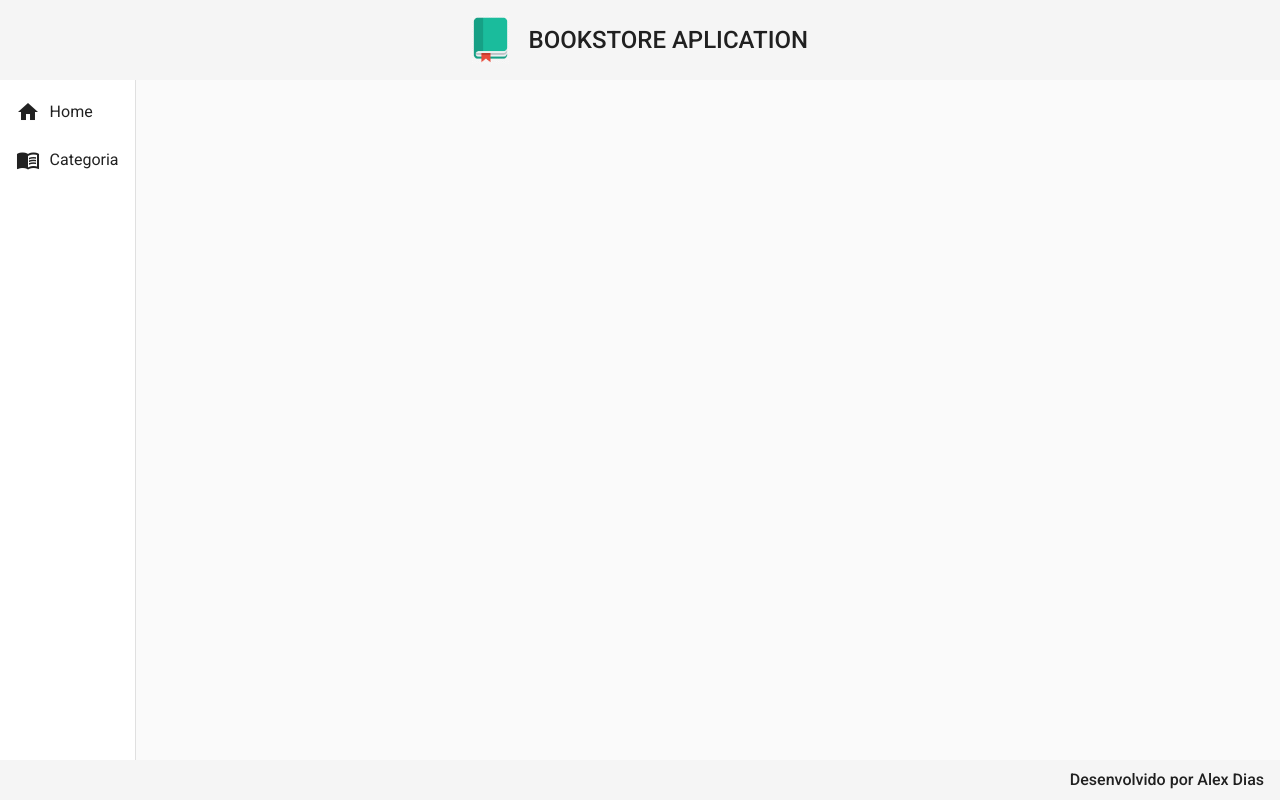
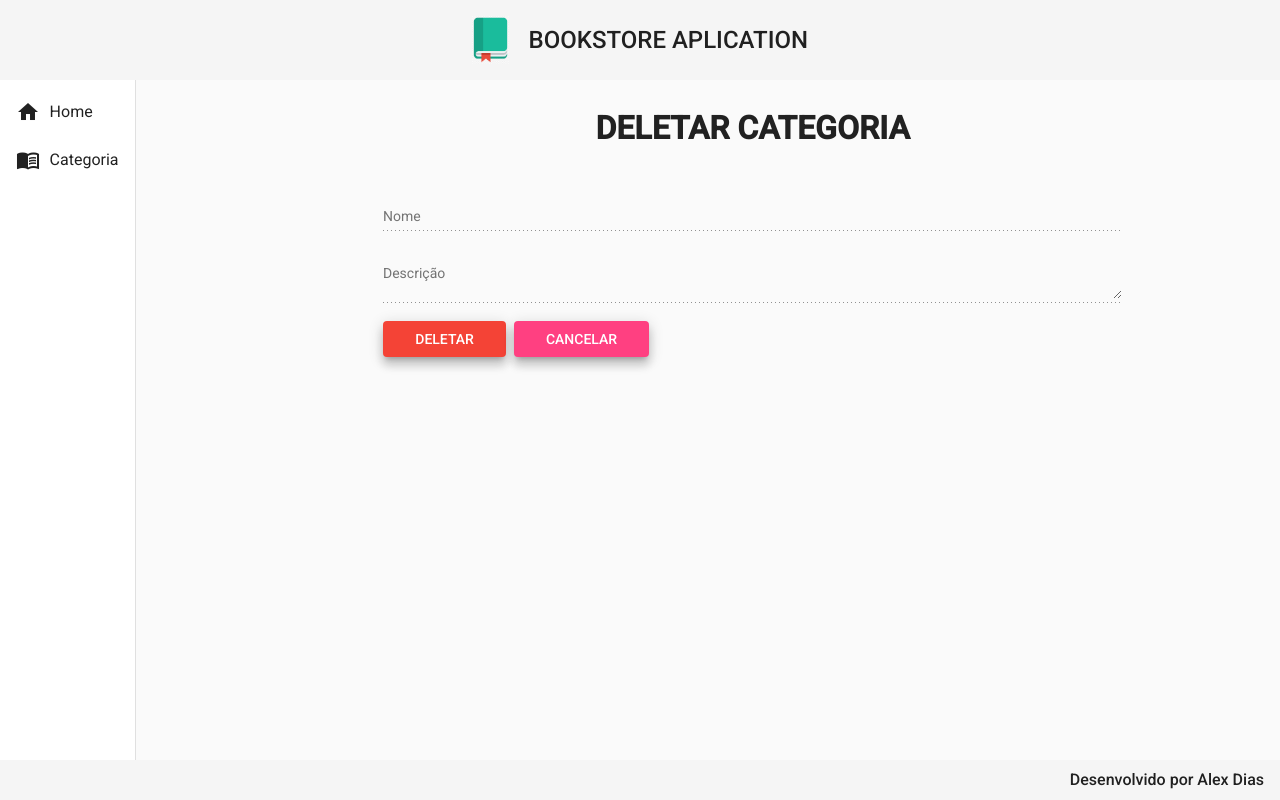
Before and after one commit to lequito/bookstore-front, an Angular app: page /categorias/delete/1 in a window 1280 px wide. Before the commit this address led to /. Built offline with nearby package versions, Linux system fonts and the light colour scheme; no server answers.

Commit message:
criação do metodo para deletar categorias

```diff
--- a/src/app/app-routing.module.ts
+++ b/src/app/app-routing.module.ts
@@ -1,6 +1,7 @@
 import { Component, NgModule } from '@angular/core';
 import { RouterModule, Routes } from '@angular/router';
 import { CategoriaCreateComponent } from './components/views/categoria/categoria-create/categoria-create.component';
+import { CategoriaDeleteComponent } from './components/views/categoria/categoria-delete/categoria-delete.component';
 import { CategoriaReadComponent } from './components/views/categoria/categoria-read/categoria-read.component';
 import { HomeComponent } from './components/views/home/home.component';
 
@@ -16,6 +17,10 @@
   {
     path: 'categorias/create',
     component: CategoriaCreateComponent
+  },
+  {
+    path: 'categorias/delete/:id',
+    component: CategoriaDeleteComponent
   }
 ];
 
--- a/src/app/app.module.ts
+++ b/src/app/app.module.ts
@@ -22,6 +22,7 @@
 import {MatInputModule} from '@angular/material/input';
 import {MatFormFieldModule} from '@angular/material/form-field';
 import {MatSnackBarModule} from '@angular/material/snack-bar';
+import { CategoriaDeleteComponent } from './components/views/categoria/categoria-delete/categoria-delete.component';
 
 
 @NgModule({
@@ -32,7 +33,8 @@
     NavbarComponent,
     HomeComponent,
     CategoriaReadComponent,
-    CategoriaCreateComponent
+    CategoriaCreateComponent,
+    CategoriaDeleteComponent
   ],
   imports: [
     BrowserModule,
--- /dev/null
+++ b/src/app/components/views/categoria/categoria-delete/categoria-delete.component.css
@@ -0,0 +1,26 @@
+form {
+    text-align: center;
+    width: 70%;
+    margin: 2rem auto 0 auto;
+}
+
+h1 {
+    font-size: 2rem;
+    font-weight: 600;
+    margin-bottom: 3rem;
+}
+
+.form {
+    width: 100%;
+}
+
+.buttons {
+    width: 100%;
+    text-align: start;
+}
+
+button {
+    margin-right: .5rem;
+    padding-right: 2rem;
+    padding-left: 2rem;
+}
--- /dev/null
+++ b/src/app/components/views/categoria/categoria-delete/categoria-delete.component.html
@@ -0,0 +1,15 @@
+<form>
+    <h1>DELETAR CATEGORIA</h1>
+    <mat-form-field class="form">
+        <mat-label>Nome</mat-label>
+        <input [(ngModel)]="categoria.nome" matInput type="text" name="nome" disabled>
+    </mat-form-field>
+    <mat-form-field class="form">
+        <mat-label>Descrição</mat-label>
+        <textarea [(ngModel)]="categoria.descricao" matInput type="text" name="descricao" disabled></textarea>
+    </mat-form-field>
+    <div class="buttons">
+        <button (click)="delete()" class="mat-elevation-z8" mat-flat-button color="warn">DELETAR</button>
+        <button (click)="cancel()" class="mat-elevation-z8" mat-flat-button color="accent">CANCELAR</button>
+    </div>
+</form>
--- /dev/null
+++ b/src/app/components/views/categoria/categoria-delete/categoria-delete.component.ts
@@ -0,0 +1,47 @@
+import { Component, OnInit } from '@angular/core';
+import { ActivatedRoute, Router } from '@angular/router';
+import { Categoria } from '../categoria.model';
+import { CategoriaService } from '../categoria.service';
+
+@Component({
+  selector: 'app-categoria-delete',
+  templateUrl: './categoria-delete.component.html',
+  styleUrls: ['./categoria-delete.component.css']
+})
+export class CategoriaDeleteComponent implements OnInit {
+
+  categoria: Categoria = {
+    id: '',
+    nome: '',
+    descricao: ''
+  }
+
+  constructor(
+    private service: CategoriaService,
+    private route: ActivatedRoute,
+    private router: Router) { }
+
+  ngOnInit(): void {
+    this.categoria.id = this.route.snapshot.paramMap.get('id')!
+    this.findById()
+  }
+
+  cancel(): void{
+    this.router.navigate(['categorias'])
+  }
+
+  findById(): void{
+    this.service.findById(this.categoria.id!).subscribe((resposta) => {
+      this.categoria = resposta
+    })
+  }
+
+  delete():void {
+    this.service.delete(this.categoria.id!).subscribe((resposta) => {
+      this.router.navigate(['categorias'])
+      this.service.mensagem('Categoria deletada com sucesso!')
+    }, err => {
+      this.service.mensagem(err.error.error)
+    })
+  }
+}
--- a/src/app/components/views/categoria/categoria-read/categoria-read.component.html
+++ b/src/app/components/views/categoria/categoria-read/categoria-read.component.html
@@ -42,7 +42,7 @@
                     <a class="edit" href="#">
                         <i class="material-icons">edit</i>
                     </a>
-                    <a class="delete" href="#">
+                    <a class="delete" routerLink="delete/{{ row.id }}">
                         <i class="material-icons">delete</i>
                     </a>
                 </td>
--- a/src/app/components/views/categoria/categoria.service.ts
+++ b/src/app/components/views/categoria/categoria.service.ts
@@ -20,9 +20,19 @@
     return this.http.get<Categoria[]>(url)
   }
 
+  findById(id: String):Observable<Categoria>{
+    const url = `${this.baseUrl}/categorias/${id}`
+    return this.http.get<Categoria>(url)
+  }
+
   create(categoria: Categoria): Observable<Categoria>{
     const url = `${this.baseUrl}/categorias`
     return this.http.post<Categoria>(url, categoria)
+  }
+
+  delete(id: String): Observable<void>{
+    const url = `${this.baseUrl}/categorias/${id}`
+    return this.http.delete<void>(url)
   }
 
   mensagem(str: String){
```
